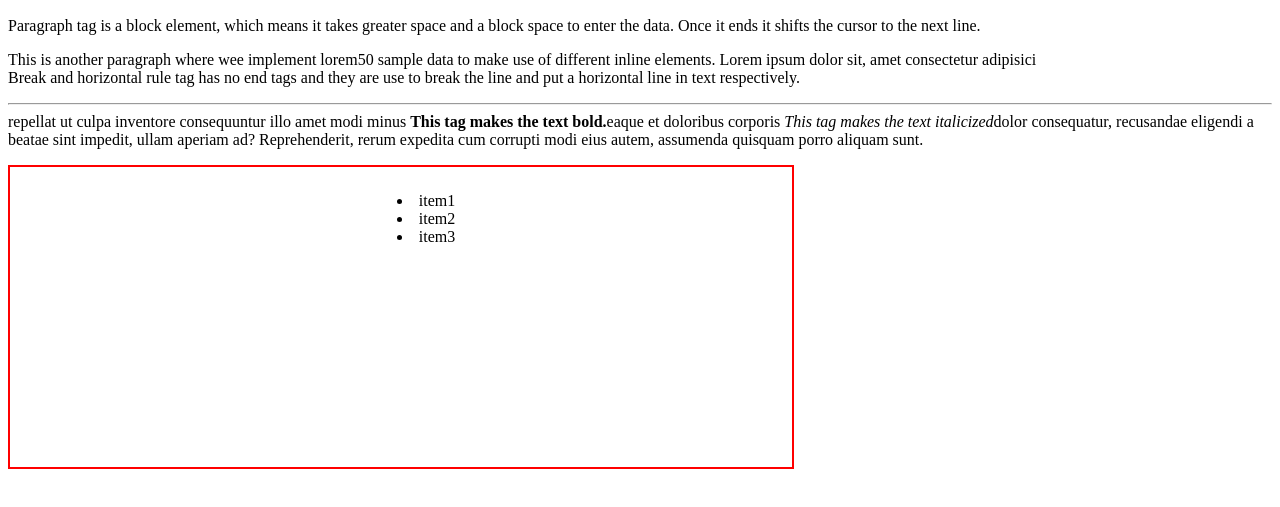
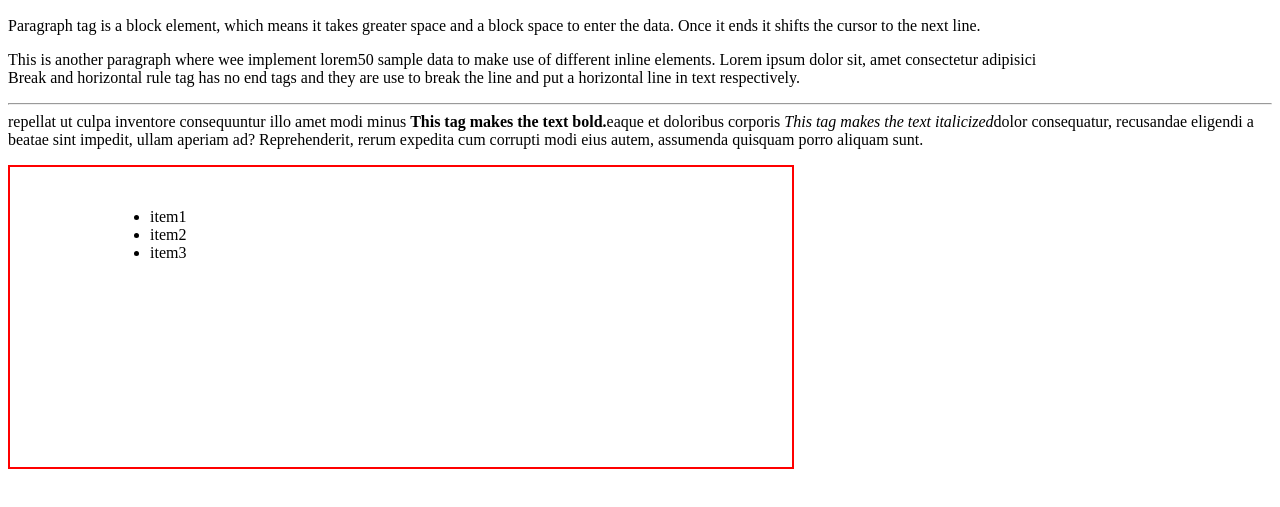
Before and after one commit to maheera421/HTML-basics, a plain HTML site: page index.html in a window 1280 px wide. Shown: the part 163-670 px from the top of the page. Drawn offline with Linux system fonts and the light colour scheme.

Commit message:
basics of html using list and common tags

```diff
--- a/index.html
+++ b/index.html
@@ -13,9 +13,11 @@
     <p>Paragraph tag is a block element, which means it takes greater space and a block space to enter the data. Once it ends it shifts the cursor to the next line.</p>
     <p>This is another paragraph where wee implement lorem50 sample data to make use of different inline elements. Lorem ipsum dolor sit, amet consectetur adipisici <br> Break and horizontal rule tag has no end tags and they are use to break the line and put a horizontal line in text respectively.<hr> repellat ut culpa inventore consequuntur illo amet modi minus <b> This tag makes the text bold.</b>eaque et doloribus corporis <i>This tag makes the text italicized</i>dolor consequatur, recusandae eligendi a beatae sint impedit, ullam aperiam ad? Reprehenderit, rerum expedita cum corrupti modi eius autem, assumenda quisquam porro aliquam sunt.</p>
     <div class= "first" style="border: 2px solid red; height:200px; width:50%;">
-        <li>item1</li>
-        <li>item2</li>
-        <li>item3</li>
+        <ul>
+            <li>item1</li>
+            <li>item2</li>
+            <li>item3</li>
+        </ul>
     </div>
 </body>
 </html>
--- a/style.css
+++ b/style.css
@@ -3,9 +3,7 @@
     padding: 25px 50px 75px 100px;
 }
 
-li{
-    text-align: center;
-}
+
 
 .container{
     display: grid;
@@ -22,7 +20,7 @@
 }
 #item-1{
     grid-row-start:1 ;
-    grid-row-end:3
+    grid-row-end:4
 }
 #item-2{
     grid-column-start:2;
```
